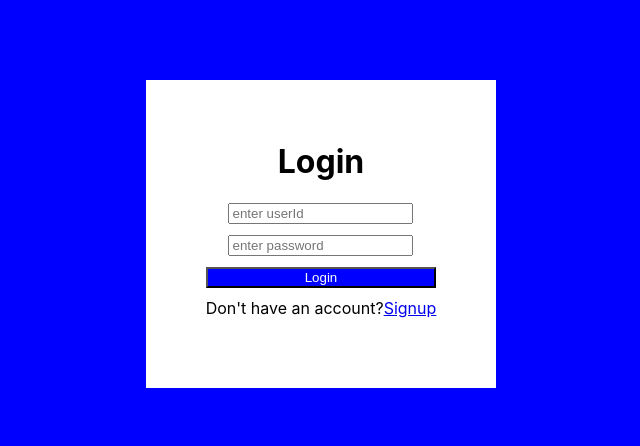
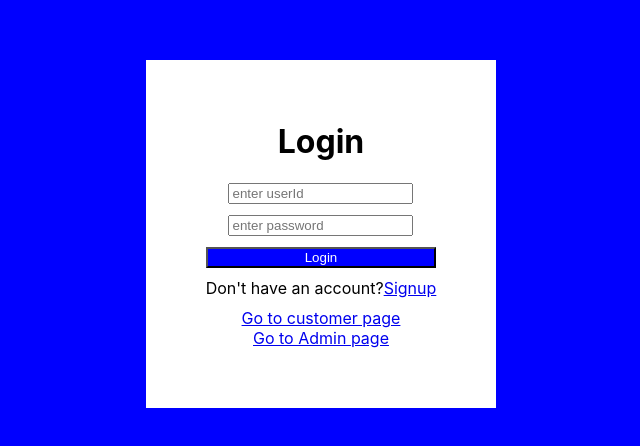
Before and after one commit to vikas2705/crm_oct22, a React (Create React App) app: page / in a window 1280 px wide. Shown: the part 166-612 px from the top of the page, without its empty margins (319-959 px from the left). Built offline with nearby package versions, Linux system fonts and the light colour scheme.

Commit message:
All code done on 17th oct

```diff
--- a/package.json
+++ b/package.json
@@ -9,6 +9,7 @@
     "bootstrap": "^3.4.1",
     "react": "^18.2.0",
     "react-dom": "^18.2.0",
+    "react-router-dom": "^6.4.2",
     "react-scripts": "5.0.1",
     "web-vitals": "^2.1.4"
   },
--- a/src/App.js
+++ b/src/App.js
@@ -1,10 +1,19 @@
 import "./App.css";
 import Authentication from "./pages/authentication";
+import { Routes, Route } from "react-router-dom";
+import Customer from "./pages/customer";
+import Engineer from "./pages/engineer";
+import Admin from "./pages/admin";
 
 function App() {
     return (
         <div className='App'>
-            <Authentication />
+            <Routes>
+                <Route path='/' element={<Authentication />} />
+                <Route path='/customer' element={<Customer />} />
+                <Route path='/engineer' element={<Engineer />} />
+                <Route path='/admin' element={<Admin />} />
+            </Routes>
         </div>
     );
 }
--- a/src/index.js
+++ b/src/index.js
@@ -1,14 +1,17 @@
-import React from 'react';
-import ReactDOM from 'react-dom/client';
-import './index.css';
-import App from './App';
-import reportWebVitals from './reportWebVitals';
+import React from "react";
+import ReactDOM from "react-dom/client";
+import "./index.css";
+import App from "./App";
+import reportWebVitals from "./reportWebVitals";
+import { BrowserRouter } from "react-router-dom";
 
-const root = ReactDOM.createRoot(document.getElementById('root'));
+const root = ReactDOM.createRoot(document.getElementById("root"));
 root.render(
-  <React.StrictMode>
-    <App />
-  </React.StrictMode>
+    <React.StrictMode>
+        <BrowserRouter>
+            <App />
+        </BrowserRouter>
+    </React.StrictMode>
 );
 
 // If you want to start measuring performance in your app, pass a function
--- /dev/null
+++ b/src/pages/admin/index.jsx
@@ -0,0 +1,7 @@
+import React from "react";
+
+const Admin = () => {
+    return <h1> This is Admin page</h1>;
+};
+
+export default Admin;
--- a/src/pages/authentication/components/login/index.jsx
+++ b/src/pages/authentication/components/login/index.jsx
@@ -1,11 +1,13 @@
 import React, { useState } from "react";
 import "./login.css";
+import { NavLink, useNavigate } from "react-router-dom";
 
 const Login = props => {
     const { setAuthMode } = props;
     const [userId, setUserId] = useState("");
     const [password, setPassword] = useState("");
     const [errorMessage, setErrorMessage] = useState("");
+    const navigate = useNavigate();
 
     const handleUserIdChange = e => {
         setUserId(e.target.value);
@@ -21,6 +23,8 @@ const Login = props => {
         };
 
         console.log(data);
+
+        navigate("/engineer");
 
         // api call to send this data to server
 
@@ -77,6 +81,13 @@ const Login = props => {
             {errorMessage && (
                 <div className='error-section'>{errorMessage}</div>
             )}
+
+            <div>
+                <NavLink to='/customer'>Go to customer page</NavLink>
+            </div>
+            <div>
+                <NavLink to='/admin'>Go to Admin page</NavLink>
+            </div>
         </div>
     );
 };
--- /dev/null
+++ b/src/pages/customer/index.jsx
@@ -0,0 +1,7 @@
+import React from "react";
+
+const Customer = () => {
+    return <h1> This is Customer page</h1>;
+};
+
+export default Customer;
--- /dev/null
+++ b/src/pages/engineer/index.jsx
@@ -0,0 +1,7 @@
+import React from "react";
+
+const Engineer = () => {
+    return <h1> This is Engineer page</h1>;
+};
+
+export default Engineer;
```
Also changed, not shown: 1 other file (tests, documents, lock files or other folders).
